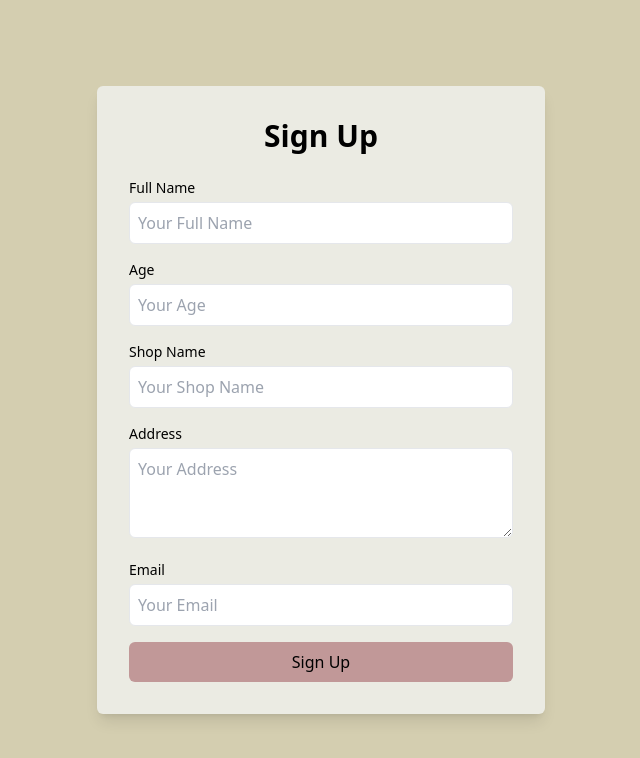
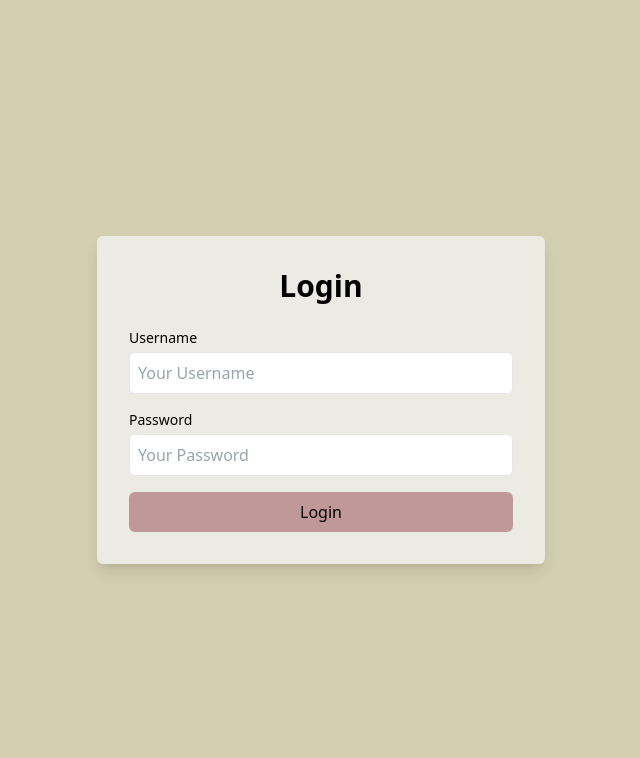
Before and after one commit to RAJAY04/GroceryBillingWebApp, a React (Create React App) app in the folder frontend/: page / in a window 1280 px wide. Shown: the top 758 px of the page, without its empty margins (319-959 px from the left). Built offline with nearby package versions, Linux system fonts and the light colour scheme.

Commit message:
sign in coversion

```diff
--- a/frontend/src/SignupForm.js
+++ b/frontend/src/SignupForm.js
@@ -1,115 +1,74 @@
-// SignupForm.js
-import React from 'react';
+import React, { useState } from 'react';
 import { useNavigate } from 'react-router-dom';
 
-const SignupForm = ({ onLogin }) => {
+const LoginForm = ({ onLogin }) => {
   const navigate = useNavigate();
+  const [username, setUsername] = useState('');
+  const [password, setPassword] = useState('');
 
-  const handleSignUp = () => {
-    // Get form input values
-    const fullName = document.getElementById('name').value;
-    const age = document.getElementById('age').value;
-    const shopName = document.getElementById('shopName').value;
-    const address = document.getElementById('address').value;
-    const email = document.getElementById('email').value;
-
-    // Check if required fields are filled
-    if (!fullName || !age || !shopName || !address || !email) {
+  const handleLogin = () => {
+    // Check if username and password are filled
+    if (!username || !password) {
       // Display an alert or handle the validation error as needed
-      alert('Please fill in all required fields.');
+      alert('Please fill in both username and password fields.');
       return;
     }
 
-    // Perform signup logic if needed
+    // Perform login logic if needed
 
     // Trigger the login
     if (onLogin) {
       onLogin();
     }
 
-    // Redirect to the home page after signup
+    // Redirect to the home page after login
     navigate('/HomePage'); // Navigate to the child page
   };
 
   return (
     <div className="flex items-center justify-center min-h-screen bg-d4ceb0">
       <div className="bg-first-color p-8 rounded-md w-full max-w-md shadow-lg">
-        <h2 className="text-3xl font-semibold mb-6 text-center text-second-color">Sign Up</h2>
+        <h2 className="text-3xl font-semibold mb-6 text-center text-second-color">Login</h2>
 
         <div className="mb-4">
-          <label htmlFor="name" className="block text-sm font-medium text-third-color">
-            Full Name
+          <label htmlFor="username" className="block text-sm font-medium text-third-color">
+            Username
           </label>
           <input
             type="text"
-            id="name"
-            name="name"
+            id="username"
+            name="username"
+            value={username}
+            onChange={(e) => setUsername(e.target.value)}
             className="mt-1 p-2 w-full border rounded-md focus:outline-none focus:ring focus:border-fourth-color"
-            placeholder="Your Full Name"
+            placeholder="Your Username"
           />
         </div>
 
         <div className="mb-4">
-          <label htmlFor="age" className="block text-sm font-medium text-third-color">
-            Age
+          <label htmlFor="password" className="block text-sm font-medium text-third-color">
+            Password
           </label>
           <input
-            type="number"
-            id="age"
-            name="age"
+            type="password"
+            id="password"
+            name="password"
+            value={password}
+            onChange={(e) => setPassword(e.target.value)}
             className="mt-1 p-2 w-full border rounded-md focus:outline-none focus:ring focus:border-fourth-color"
-            placeholder="Your Age"
-            min="18"
+            placeholder="Your Password"
           />
         </div>
 
-        <div className="mb-4">
-          <label htmlFor="shopName" className="block text-sm font-medium text-third-color">
-            Shop Name
-          </label>
-          <input
-            type="text"
-            id="shopName"
-            name="shopName"
-            className="mt-1 p-2 w-full border rounded-md focus:outline-none focus:ring focus:border-fourth-color"
-            placeholder="Your Shop Name"
-          />
-        </div>
-
-        <div className="mb-4">
-          <label htmlFor="address" className="block text-sm font-medium text-third-color">
-            Address
-          </label>
-          <textarea
-            id="address"
-            name="address"
-            rows="3"
-            className="mt-1 p-2 w-full border rounded-md focus:outline-none focus:ring focus:border-fourth-color"
-            placeholder="Your Address"
-          ></textarea>
-        </div>
-
-        <div className="mb-4">
-          <label htmlFor="email" className="block text-sm font-medium text-third-color">
-            Email
-          </label>
-          <input
-            type="email"
-            id="email"
-            name="email"
-            className="mt-1 p-2 w-full border rounded-md focus:outline-none focus:ring focus:border-fourth-color"
-            placeholder="Your Email"
-          />
-        </div>
         <button
-          onClick={handleSignUp}
+          onClick={handleLogin}
           className="bg-fourth-color text-first-color p-2 rounded-md w-full hover:bg-third-color"
         >
-          Sign Up
+          Login
         </button>
       </div>
     </div>
   );
 };
 
-export default SignupForm;
+export default LoginForm;
```
